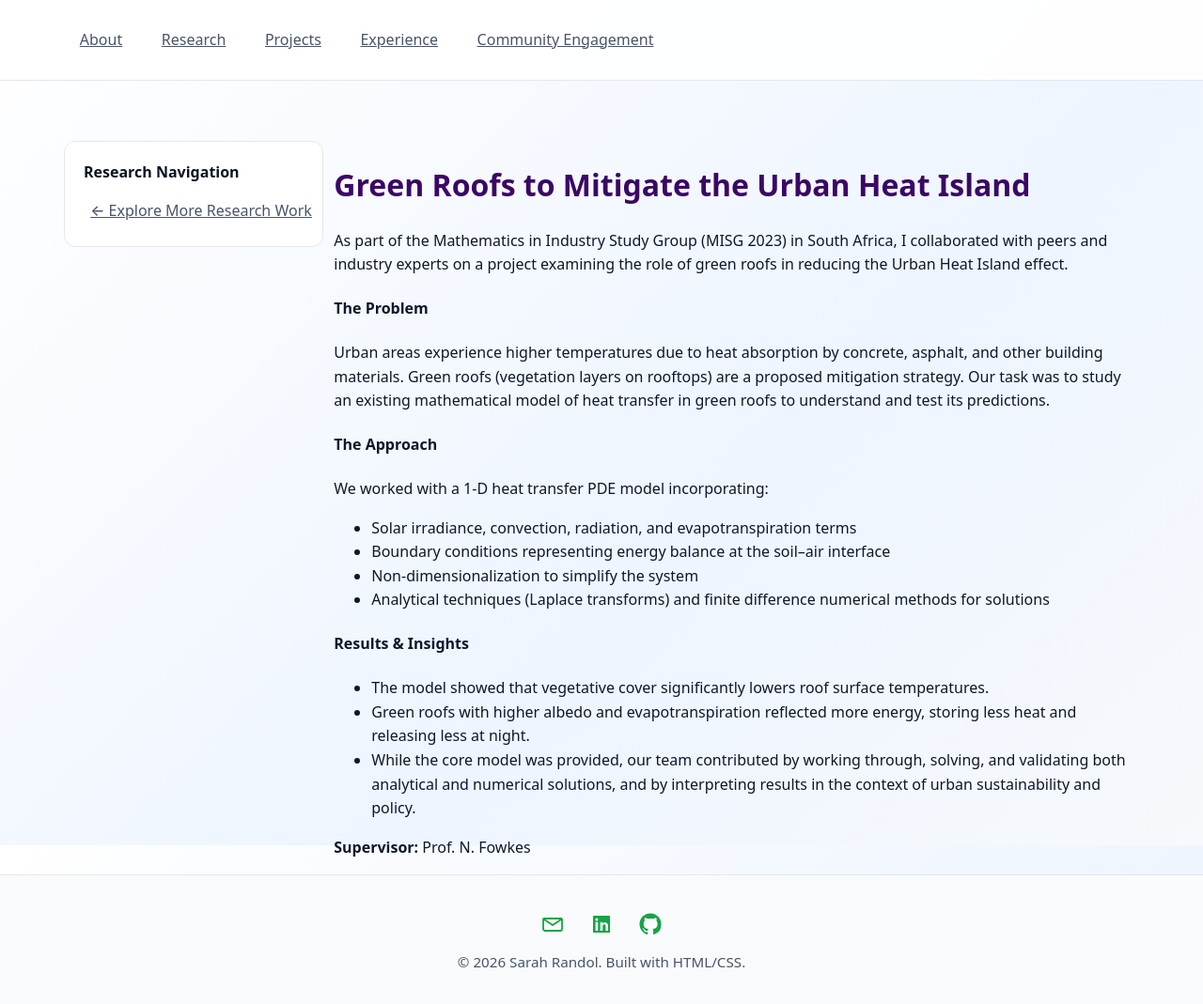
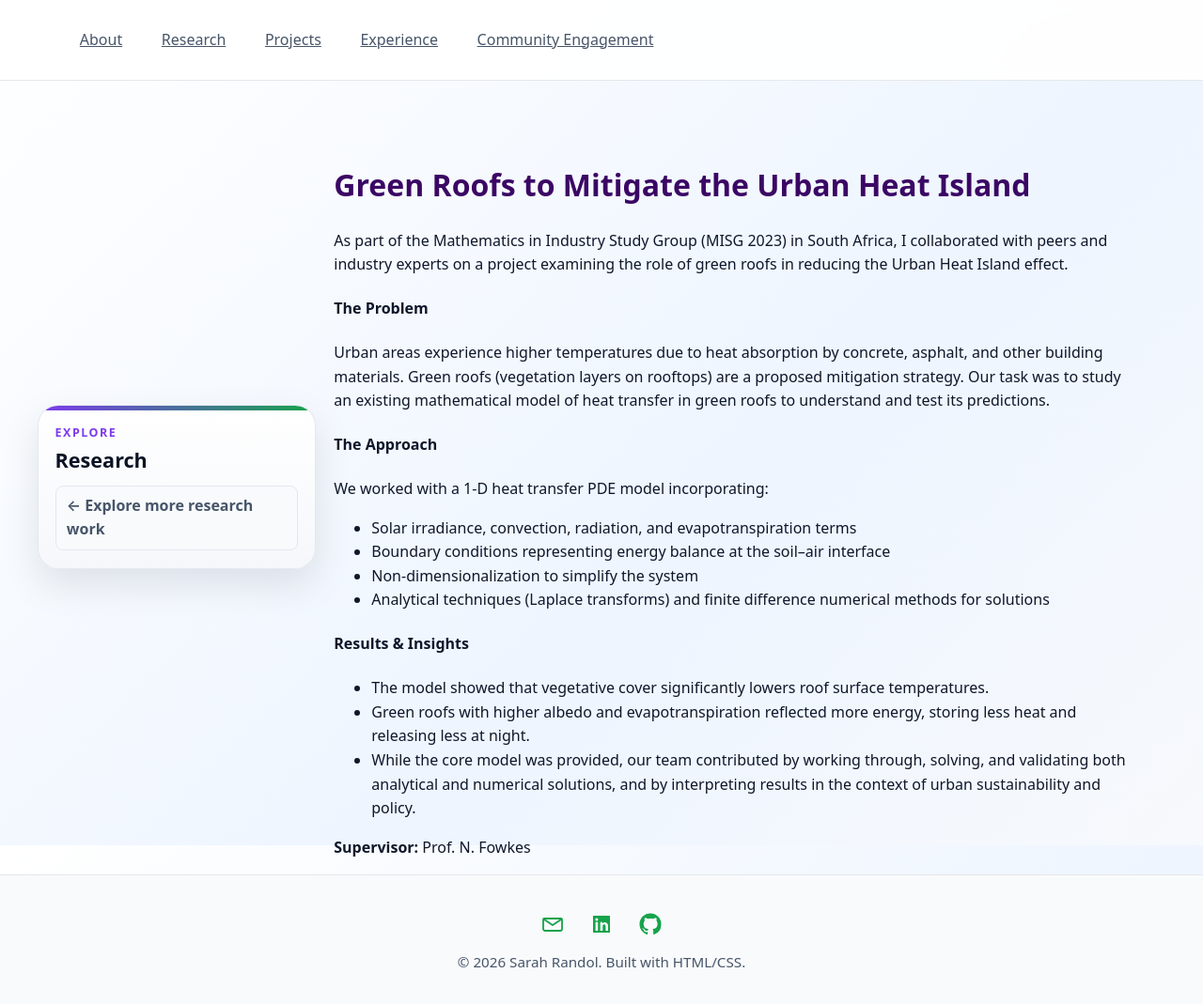
Before and after one commit to SARAH-GAKII/sarah-gakii.github.io, a Jekyll site: the page built from research/green-roofs-to-mitigate-the-urban-heat-island.md, in a window 1280 px wide and 1101 px high. Shown: the top 1069 px of the window at 94% size. Built offline with Jekyll 4.4.1, drawn with Linux system fonts in a browser that asks for light colours.

Commit message:
Update green-roofs-to-mitigate-the-urban-heat-island.md

```diff
--- a/research/green-roofs-to-mitigate-the-urban-heat-island.md
+++ b/research/green-roofs-to-mitigate-the-urban-heat-island.md
@@ -5,10 +5,13 @@
 
 <div class="page-shell">
 
-  <aside class="sidebar">
-    <h2>Research Navigation</h2>
-    <a href="/research/">← Explore More Research Work </a>
-  </aside>
+<aside class="sidebar section-nav">
+  <div class="section-nav-inner">
+    <p class="section-nav-label">Explore</p>
+    <h2>Research</h2>
+    <a class="section-nav-link" href="/research/">← Explore more research work</a>
+  </div>
+</aside>
 
   <div class="content" markdown="1">
 
```
